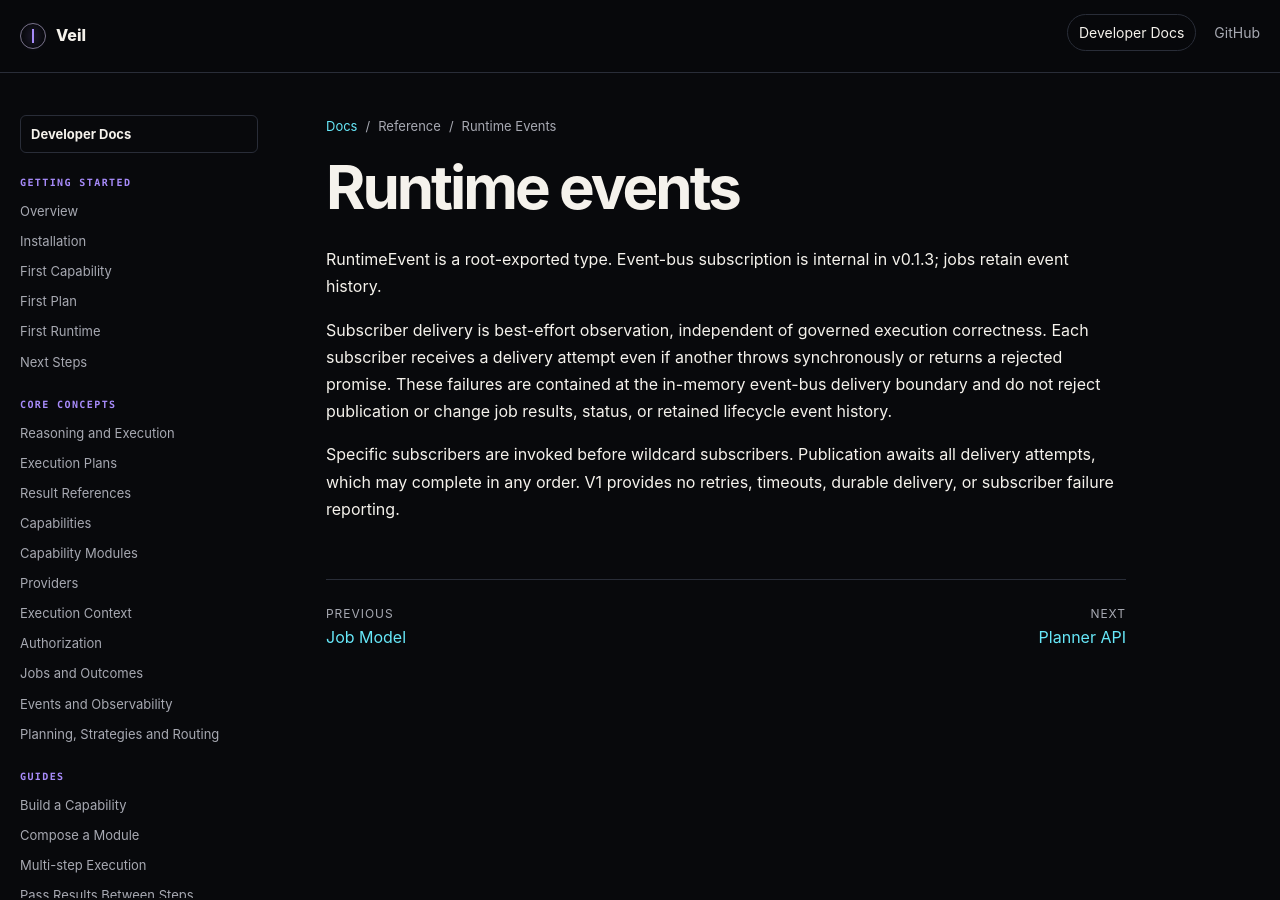
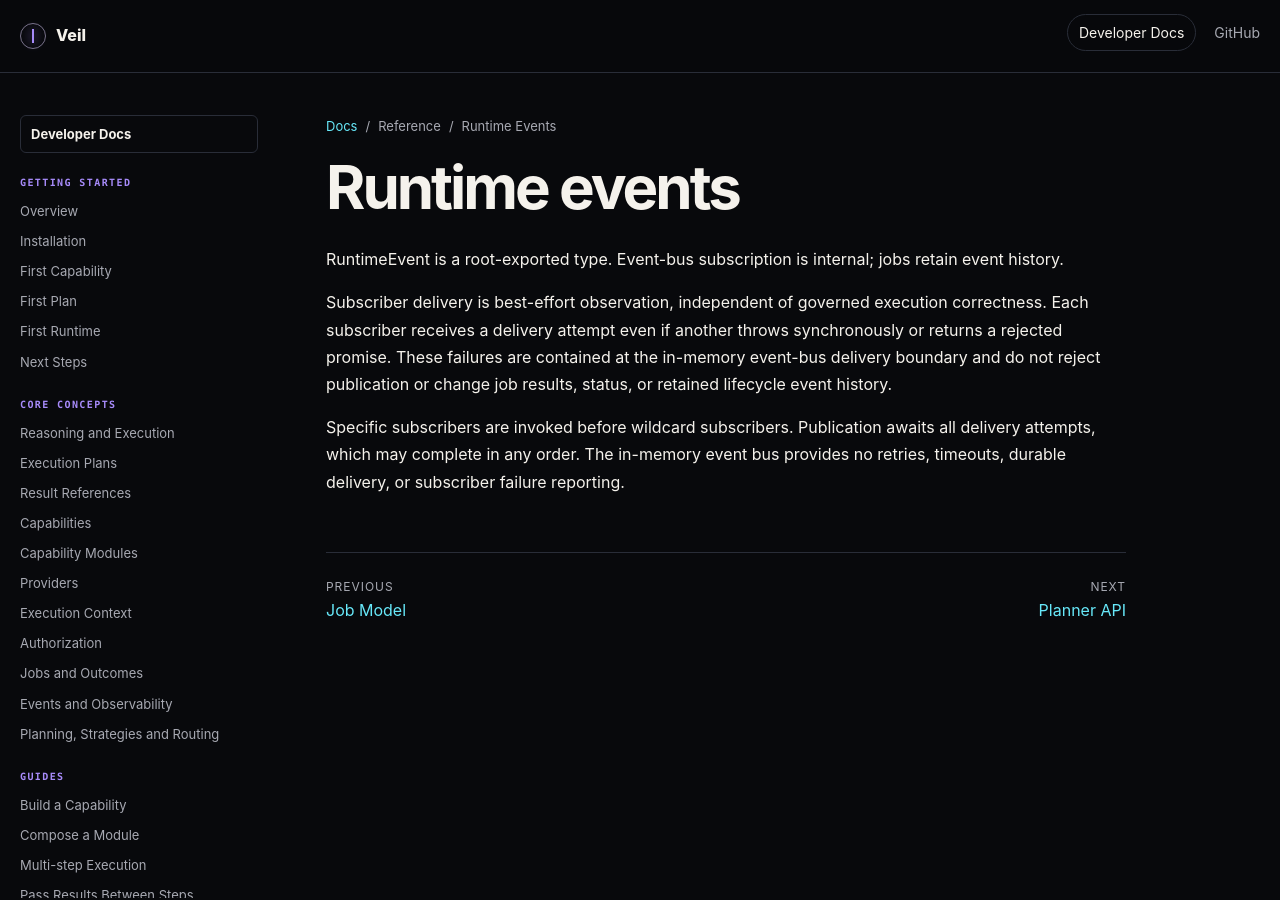
Before and after one commit to veil-runtime/veil, a Jekyll site: the page built from docs/reference/runtime-events.md, in a window 1280 px wide and 900 px high. Built offline with Jekyll 4.4.1, drawn with Linux system fonts in a browser that asks for light colours.

```diff
--- a/docs/reference/runtime-events.md
+++ b/docs/reference/runtime-events.md
@@ -3,7 +3,7 @@
 ---
 # Runtime events
 
-RuntimeEvent is a root-exported type. Event-bus subscription is internal in v0.1.3; jobs retain event history.
+RuntimeEvent is a root-exported type. Event-bus subscription is internal; jobs retain event history.
 
 Subscriber delivery is best-effort observation, independent of governed execution
 correctness. Each subscriber receives a delivery attempt even if another throws
@@ -12,5 +12,5 @@
 results, status, or retained lifecycle event history.
 
 Specific subscribers are invoked before wildcard subscribers. Publication awaits
-all delivery attempts, which may complete in any order. V1 provides no retries,
-timeouts, durable delivery, or subscriber failure reporting.
+all delivery attempts, which may complete in any order. The in-memory event bus
+provides no retries, timeouts, durable delivery, or subscriber failure reporting.
```
Also changed, not shown: test/execution-contract.test.ts (+6 -3 lines).
